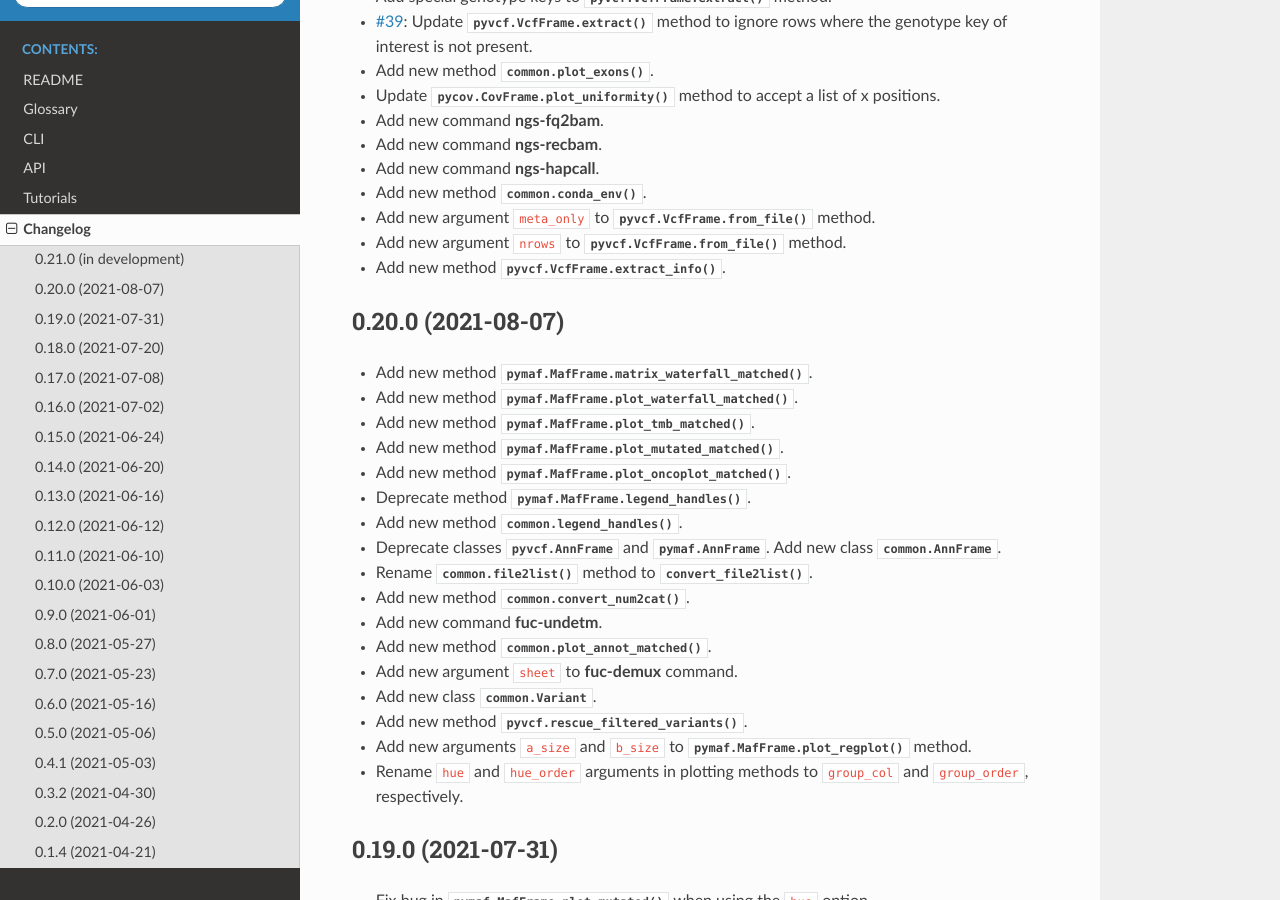
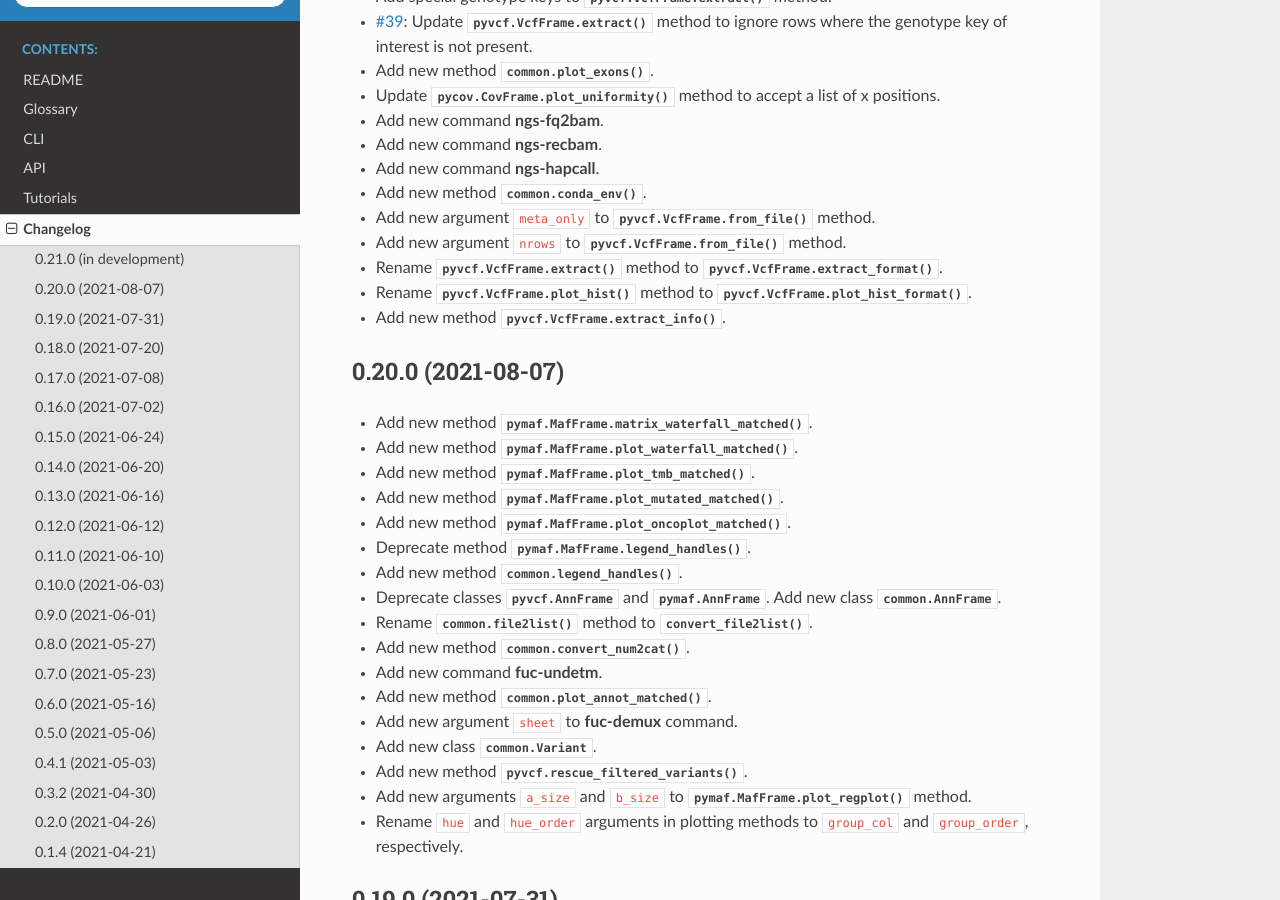
Before and after one commit to sbslee/fuc, a Sphinx documentation site: the page built from docs/changelog.rst, in a window 1280 px wide and 900 px high, scrolled down 331 px. Built offline with Sphinx 7.4.7 and the Read the Docs theme 2.0.0, drawn with Linux system fonts in a browser that asks for light colours.

```diff
--- a/CHANGELOG.rst
+++ b/CHANGELOG.rst
@@ -18,6 +18,8 @@ Changelog
 * Add new method :meth:`common.conda_env`.
 * Add new argument ``meta_only`` to :meth:`pyvcf.VcfFrame.from_file` method.
 * Add new argument ``nrows`` to :meth:`pyvcf.VcfFrame.from_file` method.
+* Rename :meth:`pyvcf.VcfFrame.extract` method to :meth:`pyvcf.VcfFrame.extract_format`.
+* Rename :meth:`pyvcf.VcfFrame.plot_hist` method to :meth:`pyvcf.VcfFrame.plot_hist_format`.
 * Add new method :meth:`pyvcf.VcfFrame.extract_info`.
 
 0.20.0 (2021-08-07)
--- a/README.rst
+++ b/README.rst
@@ -316,7 +317,7 @@ To create various figures for normal-tumor analysis:
     >>> fig, [[ax1, ax2], [ax3, ax4]] = plt.subplots(2, 2, figsize=(10, 10))
     >>> vf.plot_tmb(ax=ax1)
     >>> vf.plot_tmb(ax=ax2, af=af, group_col='Tissue')
-    >>> vf.plot_hist('DP', ax=ax3, af=af, group_col='Tissue')
+    >>> vf.plot_hist_format('#DP', ax=ax3, af=af, group_col='Tissue')
     >>> vf.plot_regplot(normal, tumor, ax=ax4)
     >>> plt.tight_layout()
 
--- a/docs/create.py
+++ b/docs/create.py
@@ -299,7 +299,7 @@ To create various figures for normal-tumor analysis:
     >>> fig, [[ax1, ax2], [ax3, ax4]] = plt.subplots(2, 2, figsize=(10, 10))
     >>> vf.plot_tmb(ax=ax1)
     >>> vf.plot_tmb(ax=ax2, af=af, group_col='Tissue')
-    >>> vf.plot_hist('DP', ax=ax3, af=af, group_col='Tissue')
+    >>> vf.plot_hist_format('#DP', ax=ax3, af=af, group_col='Tissue')
     >>> vf.plot_regplot(normal, tumor, ax=ax4)
     >>> plt.tight_layout()
 
```
Also changed, not shown: other parts of README.rst (+1 -0 lines), docs/cli.rst (+34 -0 lines), 2 other files.
